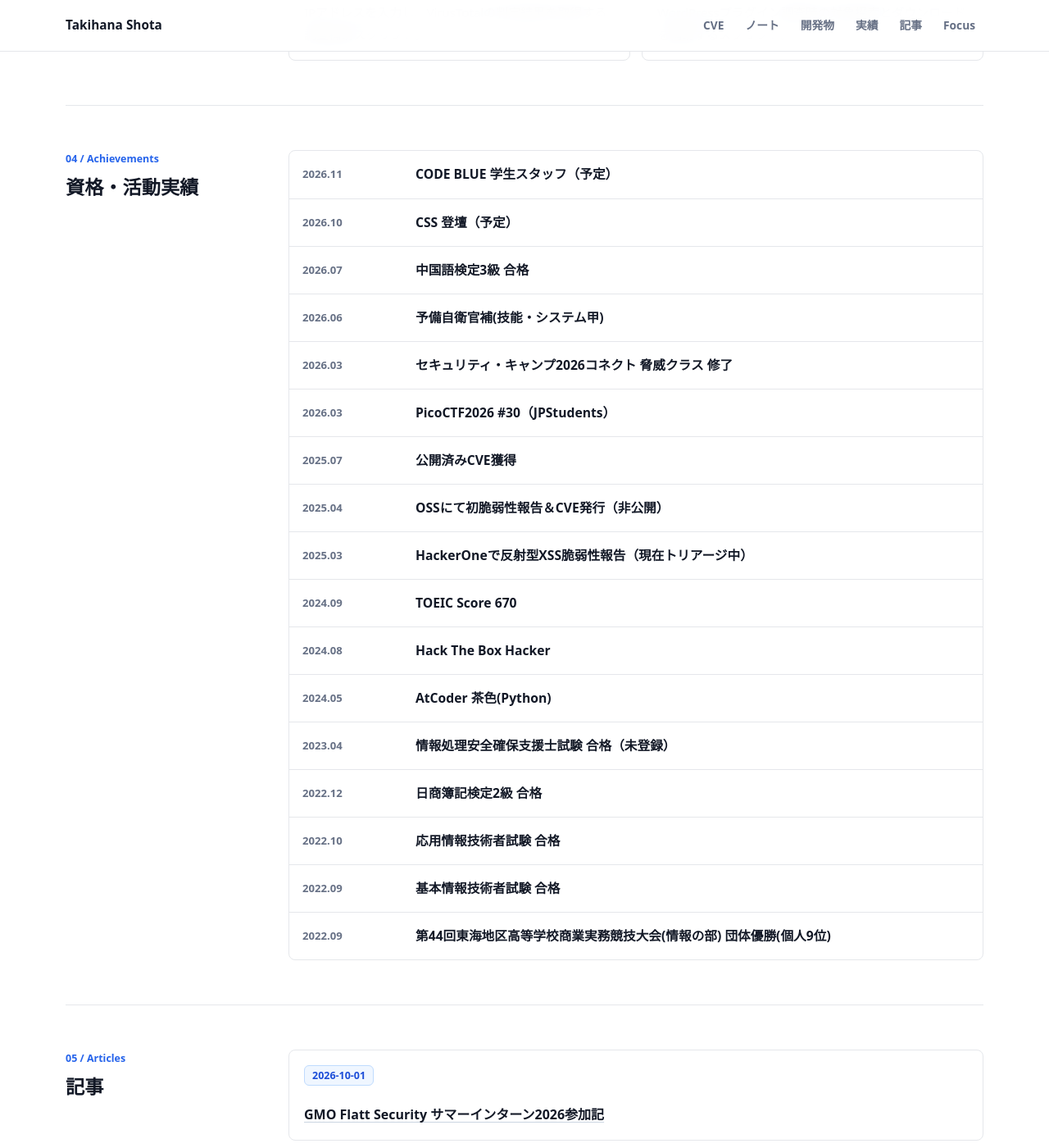
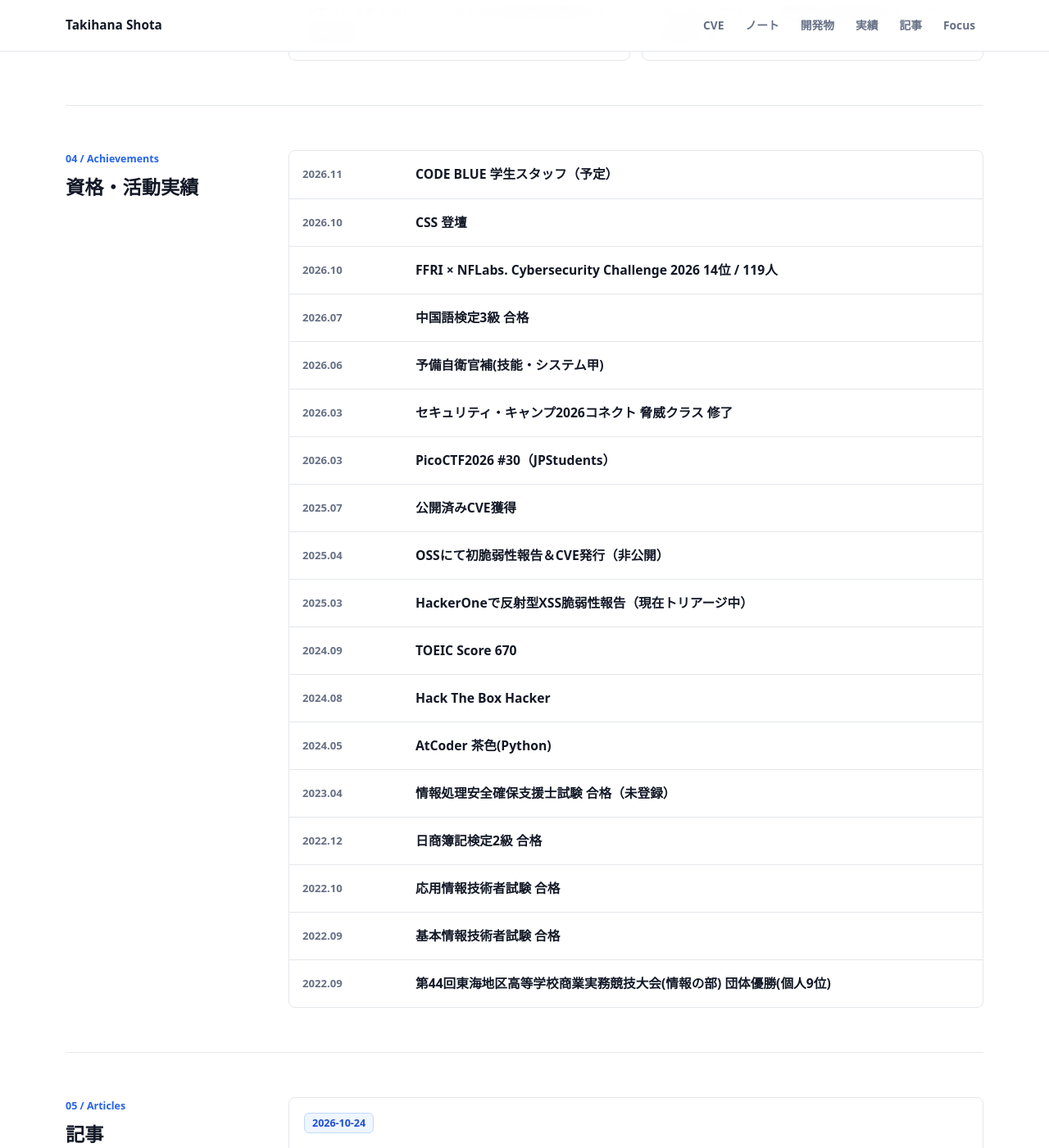
Before and after one commit to MooseLoveti/MooseLoveti.github.io, a Jekyll site: the page built from index.html, in a window 1280 px wide and 1400 px high, scrolled down 2923 px. Shown: the whole window at 82% size. Built offline with Jekyll 4.4.1, drawn with Linux system fonts in a browser that asks for light colours; some of the changed text lies outside the part shown.

Commit message:
FFRI × NFLabs. CTF の結果と writeup を追加し、CSS 登壇の（予定）を外す
Co-Authored-By: Claude Opus 5.5 <noreply@anthropic.com>

```diff
--- a/index.html
+++ b/index.html
@@ -242,7 +242,11 @@
                 </li>
                 <li class="achievement">
                     <time datetime="2026-10">2026.10</time>
-                    <strong>CSS 登壇（予定）</strong>
+                    <strong>CSS 登壇</strong>
+                </li>
+                <li class="achievement">
+                    <time datetime="2026-10">2026.10</time>
+                    <strong>FFRI × NFLabs. Cybersecurity Challenge 2026 14位 / 119人</strong>
                 </li>
                 <li class="achievement">
                     <time datetime="2026-07">2026.07</time>
@@ -314,6 +318,10 @@
             </div>
 
             <div class="article-list">
+                <article class="article-record">
+                    <span class="tag">2026-10-24</span>
+                    <h3><a href="https://qiita.com/MooseLove0308/items/9a1d250a8e30913b547f" target="_blank" rel="noreferrer">【初心者向け】FFRI × NFLabs. Cybersecurity Challenge 2026 Pwn Writeup</a></h3>
+                </article>
                 <article class="article-record">
                     <span class="tag">2026-10-01</span>
                     <h3><a href="https://zenn.dev/mooselove/articles/e409bd75b2cde7" target="_blank" rel="noreferrer">GMO Flatt Security サマーインターン2026参加記</a></h3>
```
